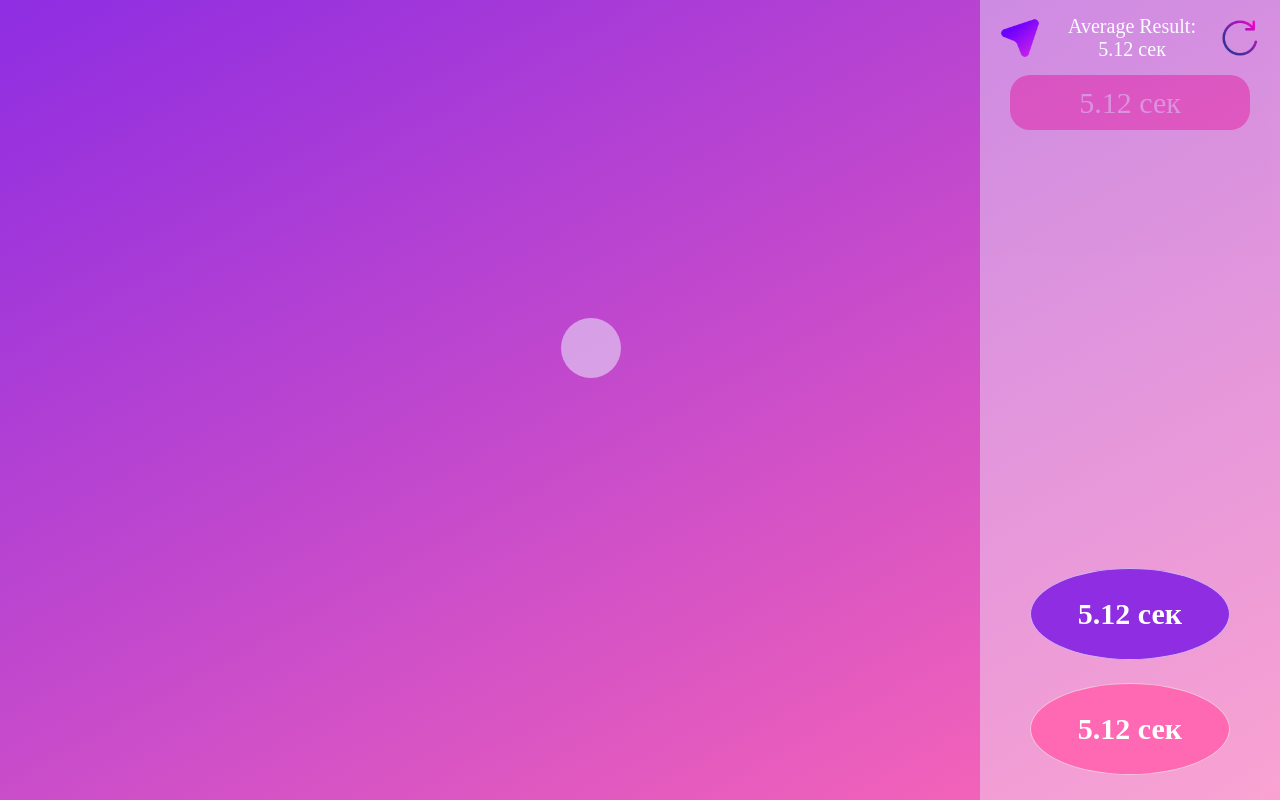
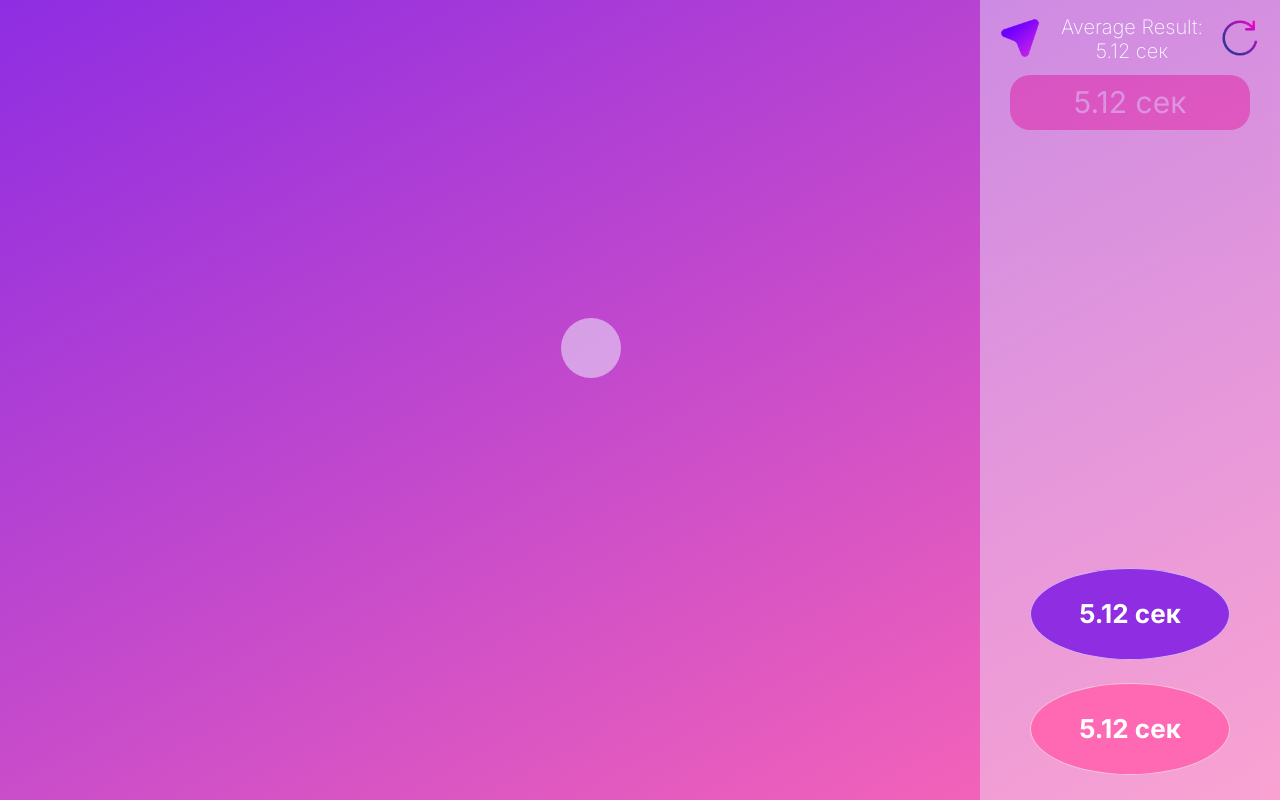
Before and after one commit to Anni1e/Ball, a plain HTML site: page index.html in a window 1280 px wide. Both pictures are taken after a click on the element 30 px from the left and 30 px from the top of the page. Drawn offline with Linux system fonts and the light colour scheme.

Commit message:
font-family

```diff
--- a/index.html
+++ b/index.html
@@ -3,7 +3,10 @@
   <head>
     <meta charset="UTF-8" />
     <meta name="viewport" content="width=device-width, initial-scale=1.0" />
-    <title>Ball</title>
+    <title>Bubble</title>
+    <link rel="preconnect" href="https://fonts.googleapis.com">
+<link rel="preconnect" href="https://fonts.gstatic.com" crossorigin>
+<link href="https://fonts.googleapis.com/css2?family=Inter:wght@100..900&family=Mulish:ital,wght@0,200..1000;1,200..1000&family=Nunito:ital,wght@0,200..1000;1,200..1000&family=Open+Sans:ital,wght@0,300..800;1,300..800&family=Poppins:ital,wght@0,100;0,200;0,300;0,400;0,500;0,600;0,700;0,800;0,900;1,100;1,200;1,300;1,400;1,500;1,600;1,700;1,800;1,900&family=Raleway:ital,wght@0,100..900;1,100..900&family=Roboto+Condensed:ital,wght@0,100..900;1,100..900&family=Roboto:ital,wght@0,100;0,300;0,400;0,500;0,700;0,900;1,100;1,300;1,400;1,500;1,700;1,900&display=swap" rel="stylesheet">
     <link
       rel="shortcut icon"
       href="./src/img/favicon.ico"
--- a/styles/style.css
+++ b/styles/style.css
@@ -2,6 +2,7 @@
   margin: 0;
   padding: 0;
   box-sizing: border-box;
+  font-family: "Inter";
 }
 body {
   background: linear-gradient(151deg, #8e2de2 0%, hotpink 100%);
@@ -10,25 +11,6 @@ body {
   height: 100vh;
   padding: 0 auto;
 }
-
-/* .start {
-  display: block;
-  width: 300px;
-  height: 80px;
-  border-radius: 30px;
-  border: #b22de2;
-  background: #b22de2;
-  opacity: 0.5;
-  color: white;
-  font-size: 24px;
-  font-weight: 300;
-  transition: 0.4s;
-}
-.start:hover {
-  background: white;
-  opacity: 0.3;
-  color: #b22de2;
-} */
 
 .ball {
   display: block;
@@ -88,7 +70,7 @@ body {
   bottom: 25px;
   right: 50px;
   width: 200px;
-  font-size: 30px;
+  font-size: 26px;
   text-align: center;
   color: white;
   font-weight: 700;
@@ -117,15 +99,15 @@ body {
 }
 .currentResult {
   transition: 0.5s;
+  line-height: 90px;
   bottom: 140px;
   right: 50px;
   position: absolute;
   width: 200px;
-  font-size: 30px;
+  font-size: 26px;
   text-align: center;
   color: white;
   font-weight: 700;
-  line-height: 90px;
   border: 1px #d5b2f2 solid;
   background: #8e2de2;
   border-radius: 50%;
```
